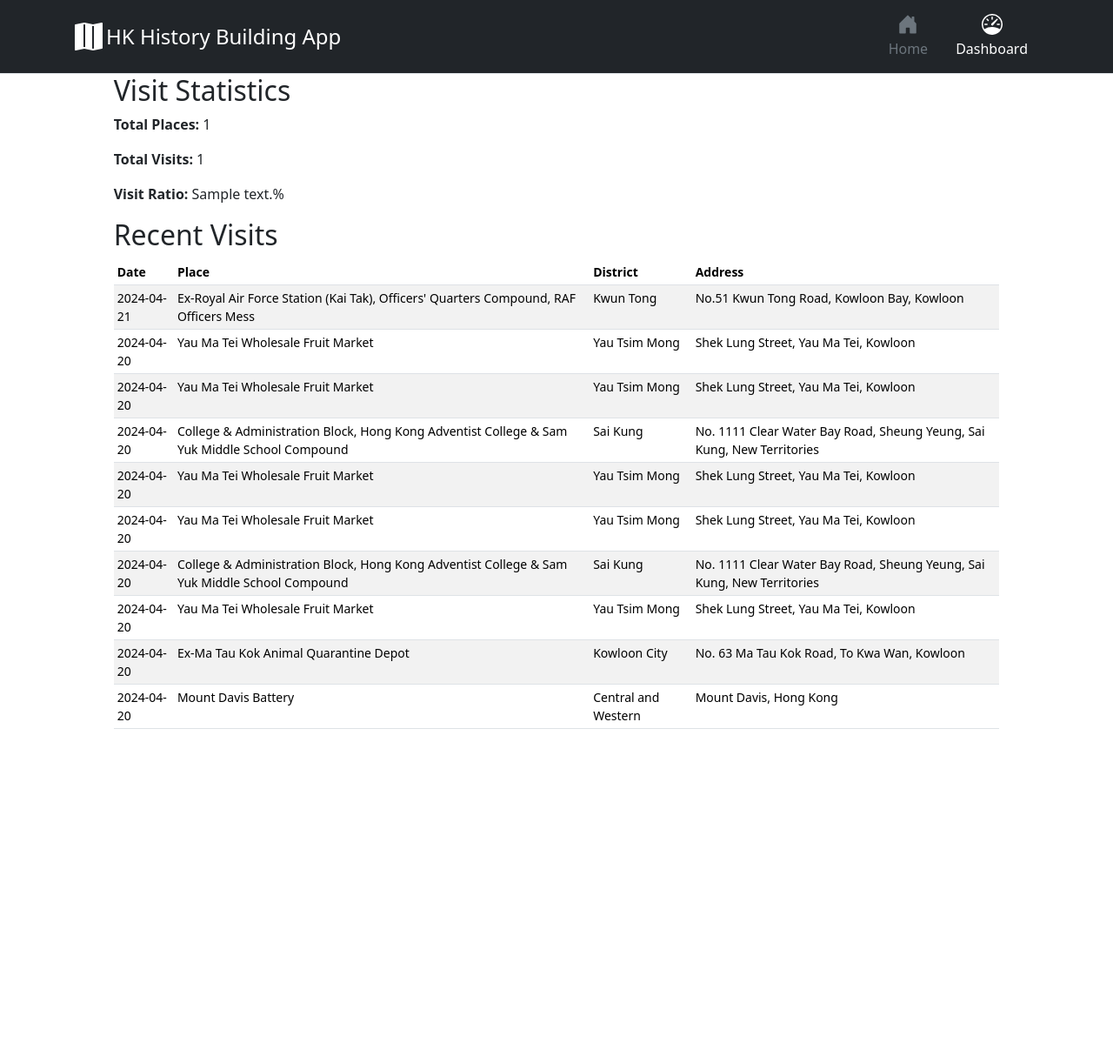
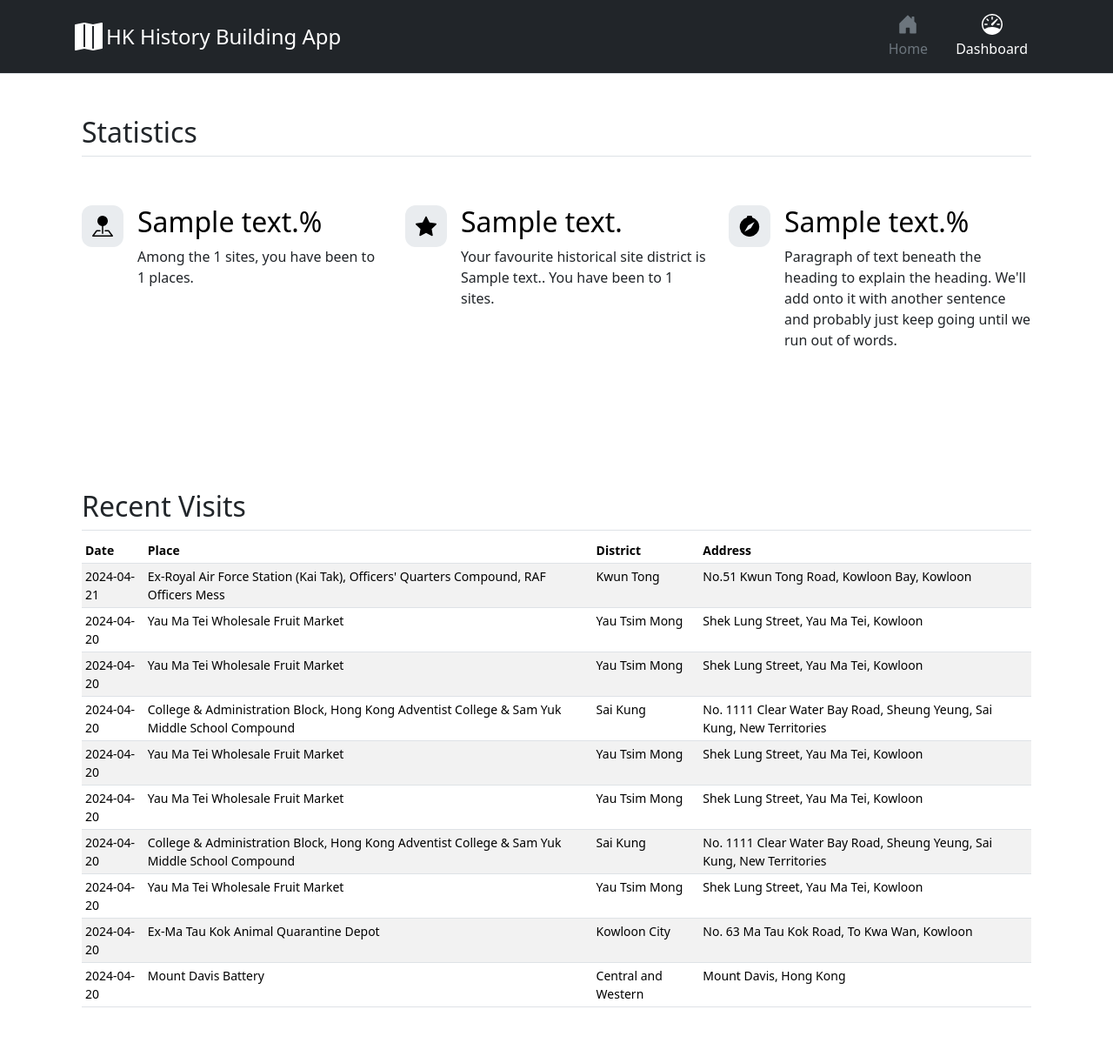
Before and after one commit to Ranonx/history_building, a Flask app: page /stats in a window 1280 px wide. Shown: the whole page at 87% size. Before the commit the page ends 838 px from the top, so only its background shows below. Run offline with Flask 3, Linux system fonts and the light colour scheme; a database or web service that is not in the repository returns one stand-in record (values such as "Sample title"); data that the repository does not hold is empty.

Commit message:
working statistics page

```diff
--- a/src/app.py
+++ b/src/app.py
@@ -67,9 +67,7 @@ def recent_visits():
         stats_data = stats_response.json()
     else:
         stats_data = {'total_places': 0, 'total_visits': 0, 'visit_ratio': 0}
-
-    return render_template('table.html', visits=recent_visits,stats=stats_data,current_page='stats')
-
+    return render_template('table.html', visits=recent_visits, stats=stats_data, current_page='stats')
 
 
 @app.route('/add-visit', methods=['POST'])
--- a/src/static/css/styles.css
+++ b/src/static/css/styles.css
@@ -15,3 +15,10 @@
   width: auto; /* Auto width based on content */
   max-width: 90%; /* Max-width to avoid overly wide alerts */
 }
+
+/* icon css */
+.icon-square {
+  width: 3rem;
+  height: 3rem;
+  border-radius: 0.75rem;
+}
--- a/src/templates/table.html
+++ b/src/templates/table.html
@@ -8,18 +8,65 @@
   <body>
     {% include 'navbar.html' %}
     <!-- Statistics Section -->
-    <div class="col-12 col-md-10 mx-auto px-md-4">
-      <h2>Visit Statistics</h2>
-      <div class="mb-3">
-        <p><strong>Total Places:</strong> {{ stats.total_places }}</p>
-        <p><strong>Total Visits:</strong> {{ stats.total_visits }}</p>
-        <p><strong>Visit Ratio:</strong> {{ stats.visit_ratio }}%</p>
+    <div class="container px-4 p-5" id="hanging-icons">
+      <h2 class="pb-2 border-bottom">Statistics</h2>
+      <div class="row g-4 py-5 row-cols-1 row-cols-lg-3">
+        <div class="col d-flex align-items-start">
+          <div
+            class="icon-square text-body-emphasis bg-body-secondary d-inline-flex align-items-center justify-content-center fs-4 flex-shrink-0 me-3"
+          >
+          <svg xmlns="http://www.w3.org/2000/svg" width="1em" height="1em" fill="currentColor" class="bi bi-pin-map-fill" viewBox="0 0 16 16">
+            <path fill-rule="evenodd" d="M3.1 11.2a.5.5 0 0 1 .4-.2H6a.5.5 0 0 1 0 1H3.75L1.5 15h13l-2.25-3H10a.5.5 0 0 1 0-1h2.5a.5.5 0 0 1 .4.2l3 4a.5.5 0 0 1-.4.8H.5a.5.5 0 0 1-.4-.8z"/>
+            <path fill-rule="evenodd" d="M4 4a4 4 0 1 1 4.5 3.969V13.5a.5.5 0 0 1-1 0V7.97A4 4 0 0 1 4 3.999z"/>
+          </svg>
+          </div>
+          <div>
+            <h3 class="fs-2 text-body-emphasis">{{ stats.visit_ratio}}%</h3>
+            <p>
+              Among the {{stats.total_visits}} sites, you have been to {{stats.total_visits}} places.
+            </p>
+          </div>
+        </div>
+        <div class="col d-flex align-items-start">
+          <div
+            class="icon-square text-body-emphasis bg-body-secondary d-inline-flex align-items-center justify-content-center fs-4 flex-shrink-0 me-3"
+          >
+          <svg xmlns="http://www.w3.org/2000/svg" width="1em" height="1em" fill="currentColor" class="bi bi-star-fill" viewBox="0 0 16 16">
+            <path d="M3.612 15.443c-.386.198-.824-.149-.746-.592l.83-4.73L.173 6.765c-.329-.314-.158-.888.283-.95l4.898-.696L7.538.792c.197-.39.73-.39.927 0l2.184 4.327 4.898.696c.441.062.612.636.282.95l-3.522 3.356.83 4.73c.078.443-.36.79-.746.592L8 13.187l-4.389 2.256z"/>
+          </svg>
+          </div>
+          <div>
+            <h3 class="fs-2 text-body-emphasis">{{ stats.highest_visit_district }}</h3>
+            <p>
+              Your favourite historical site district is {{stats.highest_visit_district}}. You have been to {{stats.highest_visit_count}} sites.
+            </p>
+          </div>
+        </div>
+        <div class="col d-flex align-items-start">
+          <div
+            class="icon-square text-body-emphasis bg-body-secondary d-inline-flex align-items-center justify-content-center fs-4 flex-shrink-0 me-3"
+          >
+          <svg xmlns="http://www.w3.org/2000/svg" width="1em" height="1em" fill="currentColor" class="bi bi-compass-fill" viewBox="0 0 16 16">
+            <path d="M15.5 8.516a7.5 7.5 0 1 1-9.462-7.24A1 1 0 0 1 7 0h2a1 1 0 0 1 .962 1.276 7.5 7.5 0 0 1 5.538 7.24m-3.61-3.905L6.94 7.439 4.11 12.39l4.95-2.828 2.828-4.95z"/>
+          </svg>
+          </div>
+          <div>
+            <h3 class="fs-2 text-body-emphasis">{{ stats.visit_ratio }}%</h3>
+            <p>
+              Paragraph of text beneath the heading to explain the heading.
+              We'll add onto it with another sentence and probably just keep
+              going until we run out of words.
+            </p>
+          </div>
+        </div>
       </div>
     </div>
 
+
     <!-- Recent Visits Section -->
-    <main class="col-12 col-md-10 mx-auto px-md-4">
-      <h2>Recent Visits</h2>
+    <div class="container px-4 py-5" id="hanging-icons">
+      <h2 class="pb-2 border-bottom">Recent Visits</h2>
+      <main class="">
         <div class="table-responsive small">
           <table class="table table-striped table-sm">
             <thead>
```
Also changed, not shown: src/data_analyser/analyzer.py (+20 -9 lines). Lines whose indentation alone changed are shown as unchanged.
